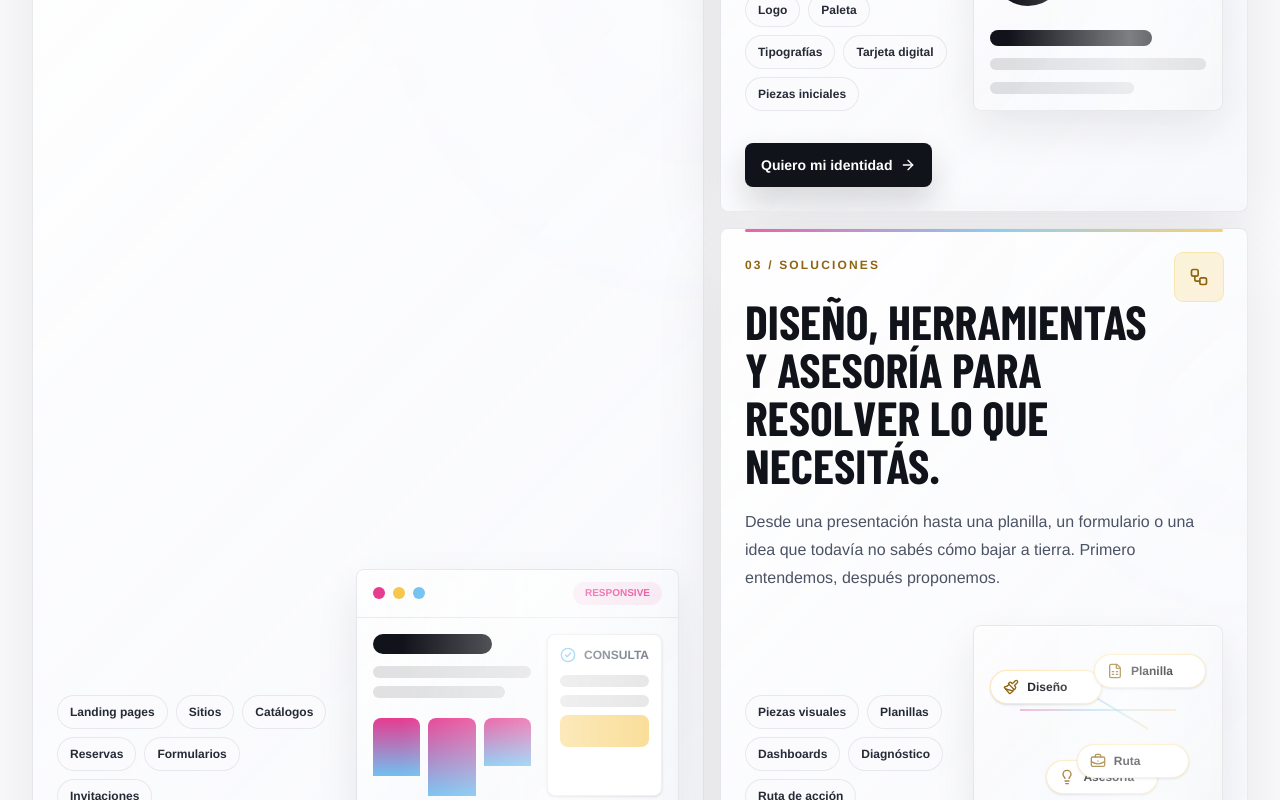
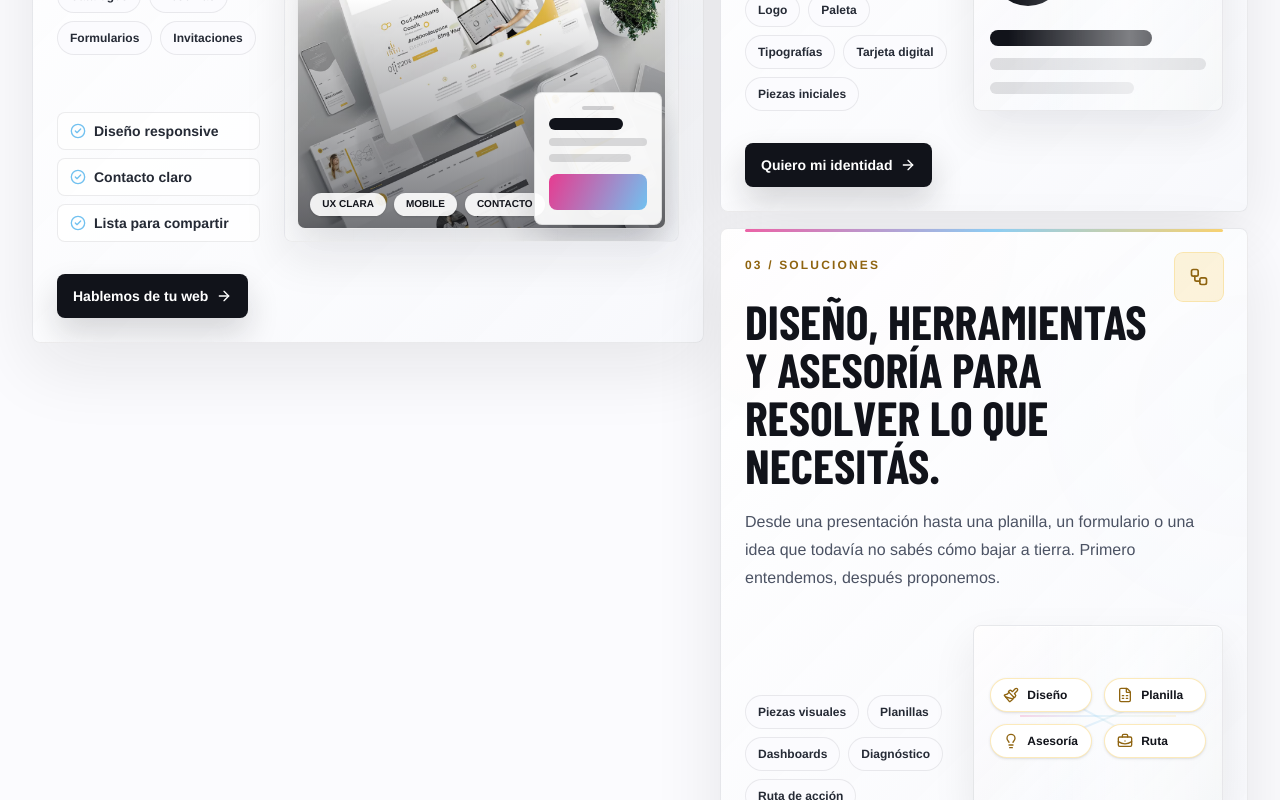
Before and after one commit to clicksolucionesdigital/Web, a Next.js app: page / in a window 1280 px wide. Shown: the part 1880-2680 px from the top of the page. Built offline with nearby package versions, Linux system fonts and the light colour scheme; a web font is replaced by a local one.

Commit message:
style: mejorar card web de servicios

```diff
--- a/app/globals.css
+++ b/app/globals.css
@@ -351,11 +351,39 @@ body {
     repeating-linear-gradient(90deg, rgba(17, 19, 26, 0.04) 0 1px, transparent 1px 34px);
 }
 
+.service-browser-preview {
+  background: #ffffff;
+  border: 1px solid rgba(17, 19, 26, 0.08);
+  border-radius: 8px;
+  box-shadow: 0 18px 38px rgba(17, 19, 26, 0.12);
+  overflow: hidden;
+  position: relative;
+  z-index: 1;
+}
+
+.service-phone-preview {
+  background: rgba(255, 255, 255, 0.92);
+  border: 1px solid rgba(17, 19, 26, 0.1);
+  border-radius: 8px;
+  bottom: 1rem;
+  box-shadow: 0 18px 38px rgba(17, 19, 26, 0.18);
+  padding: 0.85rem;
+  position: absolute;
+  right: 1rem;
+  transition:
+    box-shadow 260ms ease,
+    transform 260ms ease;
+  width: min(8rem, 38%);
+  z-index: 3;
+}
+
 .service-connector {
   background: linear-gradient(90deg, rgba(231, 59, 144, 0.34), rgba(113, 193, 240, 0.46), rgba(247, 199, 77, 0.34));
   height: 2px;
+  opacity: 0.58;
   position: absolute;
   transform-origin: left center;
+  z-index: 0;
 }
 
 .service-node {
@@ -563,6 +591,11 @@ body {
     transform: translateY(-3px);
   }
 
+  .interactive-card:hover .service-phone-preview {
+    box-shadow: 0 24px 48px rgba(231, 59, 144, 0.18);
+    transform: translate3d(-4px, -6px, 0) rotate(-1deg);
+  }
+
   .interactive-chip:hover,
   .ticker-pill:hover {
     border-color: color-mix(in srgb, var(--click-pink) 36%, white);
--- a/components/home/home-page.tsx
+++ b/components/home/home-page.tsx
@@ -934,7 +934,7 @@ function ServicesSection() {
           </div>
         </div>
 
-        <div className="mt-12 grid gap-4 lg:grid-cols-[1.12fr_0.88fr]">
+        <div className="mt-12 grid items-start gap-4 lg:grid-cols-[1.12fr_0.88fr]">
           <ServiceFeatureCard service={homeServices[0]} featured />
           <div className="grid gap-4">
             {homeServices.slice(1).map((service) => (
@@ -992,8 +992,8 @@ function ServiceFeatureCard({ service, featured = false }: { service: ServiceFea
     <article
       data-card
       className={cn(
-        "service-feature interactive-card group flex h-full min-h-[392px] flex-col overflow-hidden rounded-[8px] border border-[#11131a]/8 bg-white/92 p-6 shadow-[0_24px_70px_rgba(17,19,26,0.09)]",
-        featured && "min-h-[548px]",
+        "service-feature interactive-card group flex min-h-[392px] flex-col overflow-hidden rounded-[8px] border border-[#11131a]/8 bg-white/92 p-6 shadow-[0_24px_70px_rgba(17,19,26,0.09)]",
+        featured ? "lg:min-h-[560px]" : "h-full",
       )}
     >
       <div data-card-decor className="absolute inset-x-6 top-0 h-[3px] rounded-full brand-gradient opacity-80 transition group-hover:opacity-100" />
@@ -1016,7 +1016,8 @@ function ServiceFeatureCard({ service, featured = false }: { service: ServiceFea
           {service.description}
         </p>
 
-        <div className={cn("mt-8 grid flex-1 gap-6", featured ? "lg:grid-cols-[0.92fr_1.08fr] lg:items-end" : "sm:grid-cols-[0.9fr_1.1fr] sm:items-end")}>
+        <div className={cn("mt-8 grid flex-1 gap-6", featured ? "lg:grid-cols-[0.68fr_1.32fr] lg:items-stretch" : "sm:grid-cols-[0.9fr_1.1fr] sm:items-end")}>
+          <div className="flex flex-col justify-between gap-5">
             <div className="flex flex-wrap gap-2">
               {service.chips.map((chip) => (
                 <span
@@ -1028,7 +1029,19 @@ function ServiceFeatureCard({ service, featured = false }: { service: ServiceFea
               ))}
             </div>
 
-          <ServiceVisual variant={service.visual} accent={service.accent} />
+            {featured ? (
+              <div className="grid gap-2 text-sm font-bold text-[#252a35]">
+                {["Diseño responsive", "Contacto claro", "Lista para compartir"].map((item) => (
+                  <span key={item} className="inline-flex items-center gap-2 rounded-[8px] border border-[#11131a]/8 bg-white/72 px-3 py-2">
+                    <CheckCircle2 className="size-4 text-[#71c1f0]" aria-hidden="true" />
+                    {item}
+                  </span>
+                ))}
+              </div>
+            ) : null}
+          </div>
+
+          <ServiceVisual variant={service.visual} accent={service.accent} featured={featured} />
         </div>
 
         <a
@@ -1043,44 +1056,55 @@ function ServiceFeatureCard({ service, featured = false }: { service: ServiceFea
   );
 }
 
-function ServiceVisual({ variant, accent }: { variant: ServiceFeature["visual"]; accent: Accent }) {
+function ServiceVisual({ variant, accent, featured = false }: { variant: ServiceFeature["visual"]; accent: Accent; featured?: boolean }) {
   if (variant === "web") {
     return (
-      <div className="service-visual service-visual-web min-h-[210px]">
-        <div className="flex items-center gap-2 border-b border-[#11131a]/8 px-4 py-3">
+      <div className={cn("service-visual service-visual-web p-3", featured ? "min-h-[300px]" : "min-h-[220px]")}>
+        <div className="service-browser-preview">
+          <div className="flex items-center gap-2 border-b border-[#11131a]/8 bg-white/88 px-4 py-3">
             <span className="size-3 rounded-full bg-[#e73b90]" />
             <span className="size-3 rounded-full bg-[#f7c74d]" />
             <span className="size-3 rounded-full bg-[#71c1f0]" />
+            <span className="ml-2 hidden truncate text-xs font-bold text-[#6b7280] sm:block">
+              clicksolucionesdigital.com/web
+            </span>
             <span className="ml-auto rounded-full bg-[#e73b90]/10 px-3 py-1 text-[10px] font-bold uppercase text-[#e73b90]">
               responsive
             </span>
           </div>
-        <div className="grid gap-4 p-4 sm:grid-cols-[1fr_0.72fr]">
-          <div>
-            <div className="h-5 w-3/4 rounded-full bg-[#11131a]" />
-            <div className="mt-3 h-3 w-full rounded-full bg-[#11131a]/12" />
-            <div className="mt-2 h-3 w-5/6 rounded-full bg-[#11131a]/12" />
-            <div className="mt-5 grid grid-cols-3 gap-2">
-              {[58, 78, 48].map((height, index) => (
+          <div className={cn("relative overflow-hidden", featured ? "aspect-[16/10]" : "aspect-[16/9]")}>
+            <Image
+              src={assetPath("/assets/images/portfolio-web-a.png")}
+              alt="Mockup de sitio web responsive en computadora y celular"
+              fill
+              className="object-cover transition duration-500 group-hover:scale-[1.04]"
+              sizes={featured ? "(min-width: 1024px) 520px, 100vw" : "(min-width: 1024px) 280px, 100vw"}
+            />
+            <div className="absolute inset-0 bg-[linear-gradient(180deg,rgba(255,255,255,0),rgba(17,19,26,0.58))]" />
+            <div className="absolute bottom-3 left-3 right-3 flex flex-wrap items-center gap-2">
+              {["UX clara", "Mobile", "Contacto"].map((item) => (
                 <span
-                  key={height + index}
-                  className="rounded-t-[8px] bg-[linear-gradient(180deg,#e73b90,#71c1f0)]"
-                  style={{ height: `${height}px` }}
-                />
-              ))}
-            </div>
-          </div>
-          <div className="rounded-[8px] border border-[#11131a]/8 bg-white p-3 shadow-sm">
-            <div className="mb-3 flex items-center gap-2">
-              <CheckCircle2 className="size-4 text-[#71c1f0]" aria-hidden="true" />
-              <span className="text-xs font-bold uppercase text-[#5d6474]">consulta</span>
-            </div>
+                  key={item}
+                  className={cn(
+                    "rounded-full bg-white/90 px-3 py-1 text-[10px] font-bold uppercase text-[#11131a] shadow-sm",
+                    item === "Contacto" && "hidden sm:inline-flex",
+                  )}
+                >
+                  {item}
+                </span>
+              ))}
+            </div>
+          </div>
+        </div>
+
+        <div className="service-phone-preview" aria-hidden="true">
+          <div className="mx-auto mb-2 h-1 w-8 rounded-full bg-[#11131a]/18" />
           <div className="space-y-2">
-              <span className="block h-3 rounded-full bg-[#11131a]/12" />
-              <span className="block h-3 rounded-full bg-[#11131a]/12" />
-              <span className="block h-8 rounded-[8px] bg-[#f7c74d]/70" />
-            </div>
-          </div>
+            <span className="block h-3 w-3/4 rounded-full bg-[#11131a]" />
+            <span className="block h-2 rounded-full bg-[#11131a]/14" />
+            <span className="block h-2 w-5/6 rounded-full bg-[#11131a]/14" />
+          </div>
+          <div className="mt-3 h-9 rounded-[8px] bg-[linear-gradient(115deg,#e73b90,#71c1f0)]" />
         </div>
       </div>
     );
@@ -1110,23 +1134,23 @@ function ServiceVisual({ variant, accent }: { variant: ServiceFeature["visual"];
 
   return (
     <div className="service-visual min-h-[188px] p-4">
-      <div className="relative flex min-h-[152px] flex-wrap content-center gap-2 sm:block">
-        <span className="service-connector left-[14%] top-[44%] hidden w-[72%] sm:block" aria-hidden="true" />
-        <span className="service-connector left-[37%] top-[26%] hidden w-[42%] rotate-[31deg] sm:block" aria-hidden="true" />
+      <div className="relative grid min-h-[152px] grid-cols-2 content-center gap-3">
+        <span className="service-connector left-[14%] top-[48%] w-[72%]" aria-hidden="true" />
+        <span className="service-connector left-[22%] top-[28%] w-[58%] rotate-[28deg]" aria-hidden="true" />
+        <span className="service-connector left-[22%] top-[68%] w-[58%] rotate-[-22deg]" aria-hidden="true" />
         {[
-          ["Diseño", "sm:left-0 sm:top-7", Paintbrush],
-          ["Planilla", "sm:right-0 sm:top-3", FileSpreadsheet],
-          ["Asesoría", "sm:left-[26%] sm:bottom-0", Lightbulb],
-          ["Ruta", "sm:right-[8%] sm:bottom-4", BriefcaseBusiness],
-        ].map(([label, position, NodeIcon]) => {
+          ["Diseño", Paintbrush],
+          ["Planilla", FileSpreadsheet],
+          ["Asesoría", Lightbulb],
+          ["Ruta", BriefcaseBusiness],
+        ].map(([label, NodeIcon]) => {
           const IconNode = NodeIcon as LucideIcon;
 
           return (
             <div
               key={label as string}
               className={cn(
-                "service-node relative flex min-w-[112px] items-center gap-2 rounded-full border bg-white px-3 py-2 text-xs font-bold shadow-sm sm:absolute",
-                position as string,
+                "service-node relative z-10 flex min-w-0 items-center gap-2 rounded-full border bg-white px-3 py-2 text-xs font-bold shadow-sm",
                 accentBorderStyles[accent],
               )}
             >
```
Also changed, not shown: 4 other files (tests, documents, lock files or other folders). Lines whose indentation alone changed are shown as unchanged.
